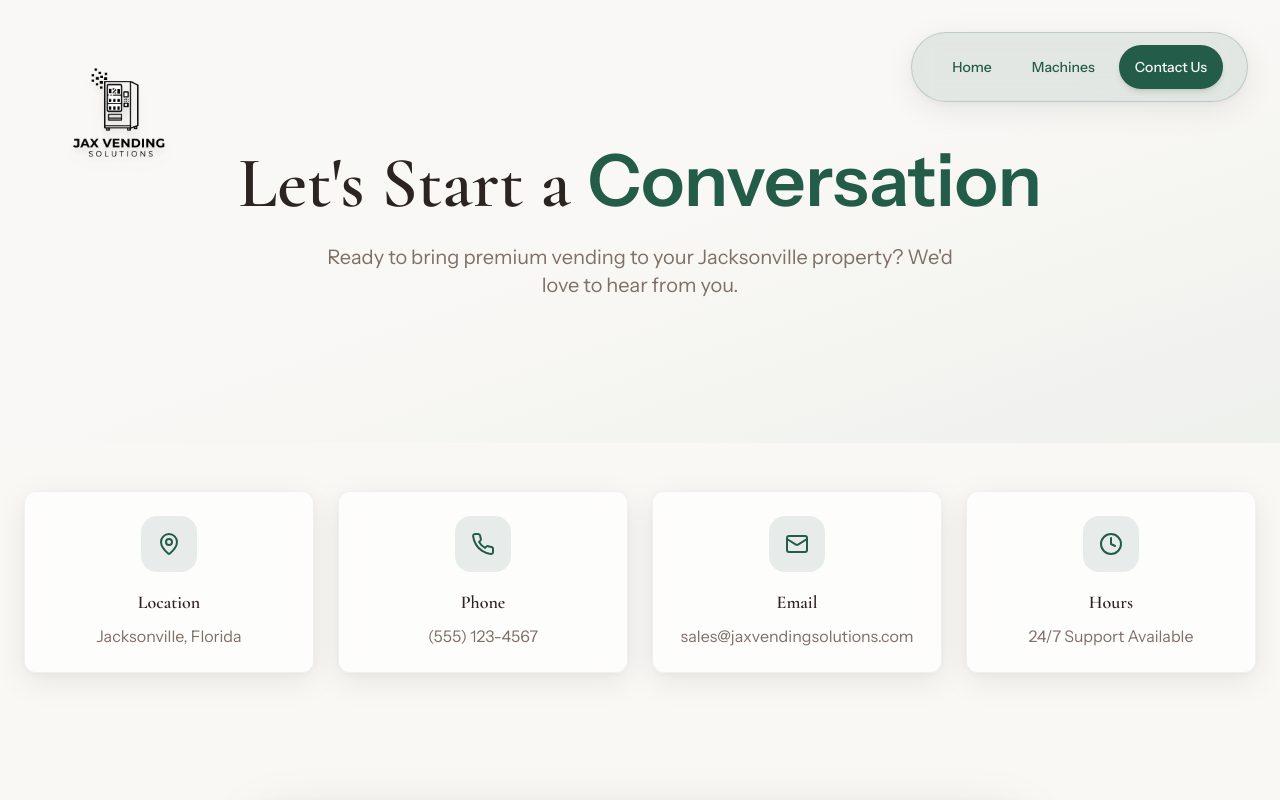
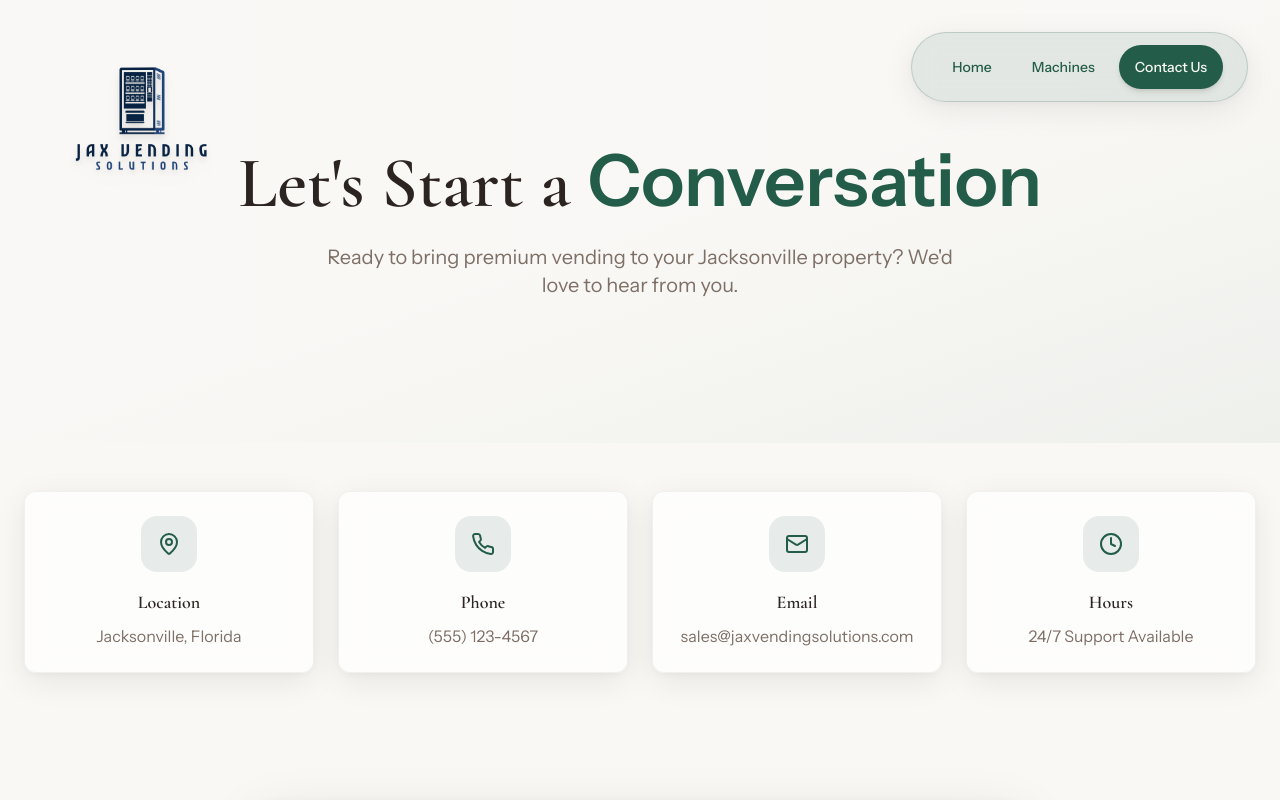
Before and after one commit to devs-10pt/Jaxvendingsolutions.com, a React (Vite) app in the folder webapp/: page /contact in a window 1280 px wide. Shown: the top 800 px of the page. Built offline with nearby package versions, Linux system fonts and the light colour scheme.

Commit message:
fulllogo-transparent we are going to be replacing the logo with this updated one. I want the same effects the current one has, and I want to replace every instance of the logo on the website with this...

```diff
--- a/webapp/src/components/Navigation.tsx
+++ b/webapp/src/components/Navigation.tsx
@@ -29,7 +29,7 @@ export const Navigation = () => {
           {/* Logo */}
           <button onClick={scrollToTop} className="focus:outline-none min-h-[44px] min-w-[44px] flex items-center justify-center">
             <motion.img
-              src="/logo.png"
+              src="/fulllogo-transparent.png"
               alt="Jax Vending Solutions Logo"
               whileHover={{ scale: 1.1, rotate: 2 } as any}
               whileTap={{ scale: 0.95 } as any}
@@ -82,7 +82,7 @@ export const Navigation = () => {
         >
           <button onClick={scrollToTop} className="focus:outline-none min-h-[44px] min-w-[44px] flex items-center justify-center">
             <motion.img
-              src="/logo.png"
+              src="/fulllogo-transparent.png"
               alt="Jax Vending Solutions Logo"
               whileHover={{ scale: 1.1, rotate: 2 } as any}
               whileTap={{ scale: 0.95 } as any}
--- a/webapp/src/components/sections/Hero.tsx
+++ b/webapp/src/components/sections/Hero.tsx
@@ -30,7 +30,7 @@ export const Hero = () => {
             className="flex justify-center mb-6 sm:mb-6 sm:hidden pt-8"
           >
             <img
-              src="/logo.png"
+              src="/fulllogo-transparent.png"
               alt="Jax Vending Solutions Logo"
               className="h-[170px] w-auto drop-shadow-2xl"
             />
--- a/webapp/src/pages/ContactUs.tsx
+++ b/webapp/src/pages/ContactUs.tsx
@@ -91,7 +91,7 @@ const ContactUs = () => {
             className="flex justify-center mb-6 sm:mb-8 lg:hidden pt-4"
           >
             <img
-              src="/logo.png"
+              src="/fulllogo-transparent.png"
               alt="Jax Vending Solutions Logo"
               className="h-[170px] w-auto drop-shadow-2xl"
             />
--- a/webapp/src/pages/Machines.tsx
+++ b/webapp/src/pages/Machines.tsx
@@ -68,7 +68,7 @@ const Machines = () => {
             className="flex justify-center mb-8 sm:mb-12 lg:hidden pt-4"
           >
             <img
-              src="/logo.png"
+              src="/fulllogo-transparent.png"
               alt="Jax Vending Solutions Logo"
               className="h-[170px] w-auto drop-shadow-2xl"
             />
```
Also changed, not shown: webapp/public/fulllogo-transparent.png (added), 1 other file (tests, documents, lock files or other folders).
